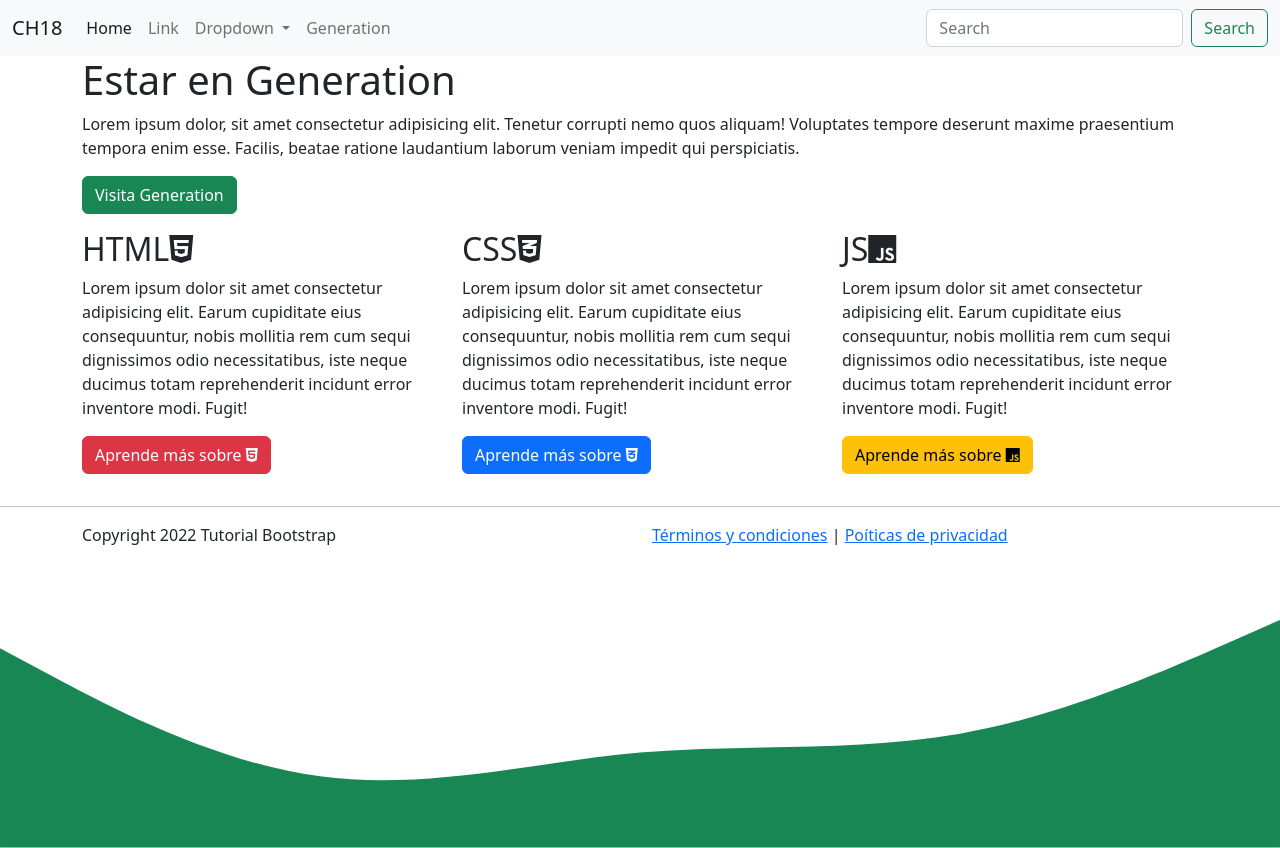
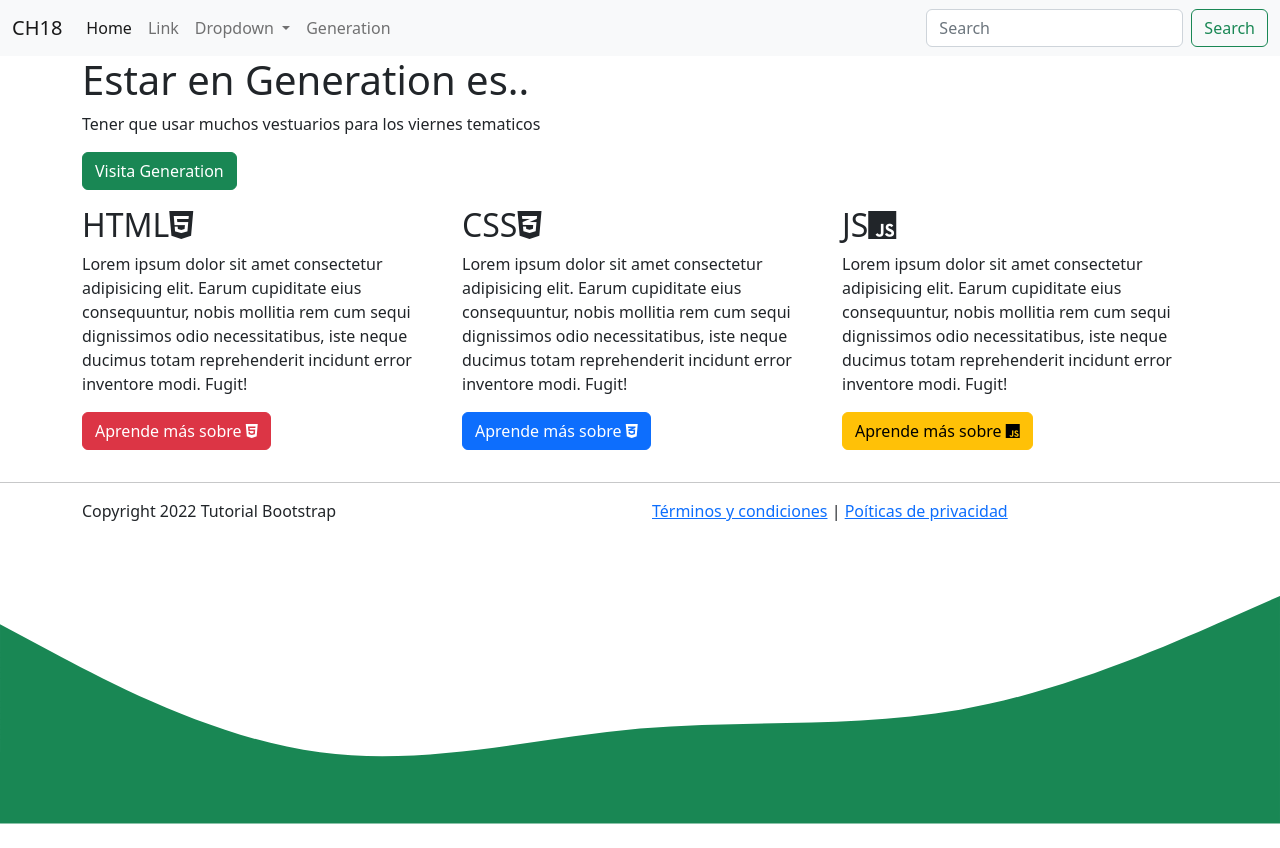
Before and after one commit to erickcva/saoko, a plain HTML site: page index.html in a window 1280 px wide. After the commit the page ends 824 px from the top, so only its background shows below. Drawn offline with Linux system fonts and the light colour scheme.

Commit message:
ci: Cambio de titulo y de descripción

```diff
--- a/index.html
+++ b/index.html
@@ -57,8 +57,8 @@
     <!-- Descripcion Generation -->
     <div class="row">
       <div>
-        <h1>Estar en Generation </h1>
-        <p>Lorem ipsum dolor, sit amet consectetur adipisicing elit. Tenetur corrupti nemo quos aliquam! Voluptates tempore deserunt maxime praesentium tempora enim esse. Facilis, beatae ratione laudantium laborum veniam impedit qui perspiciatis.</p>
+        <h1>Estar en Generation es.. </h1>
+        <p>Tener que usar muchos vestuarios para los viernes tematicos</p>
         <p><a href="https://mexico.generation.org" target="_blank" class="btn btn-success">Visita Generation</a></p>
       </div>
     </div>
```
